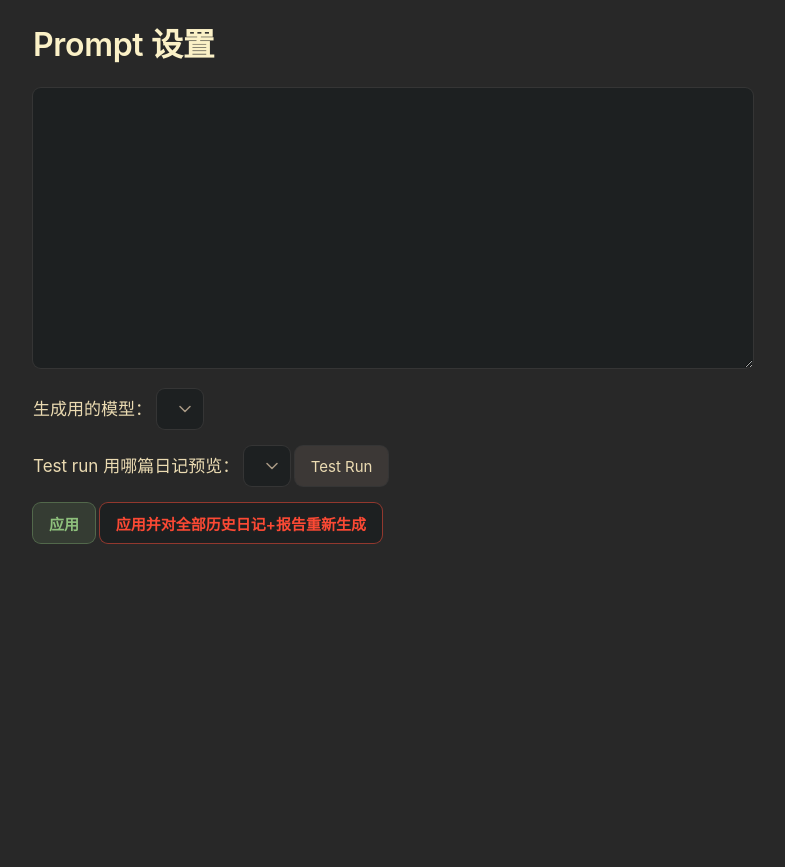
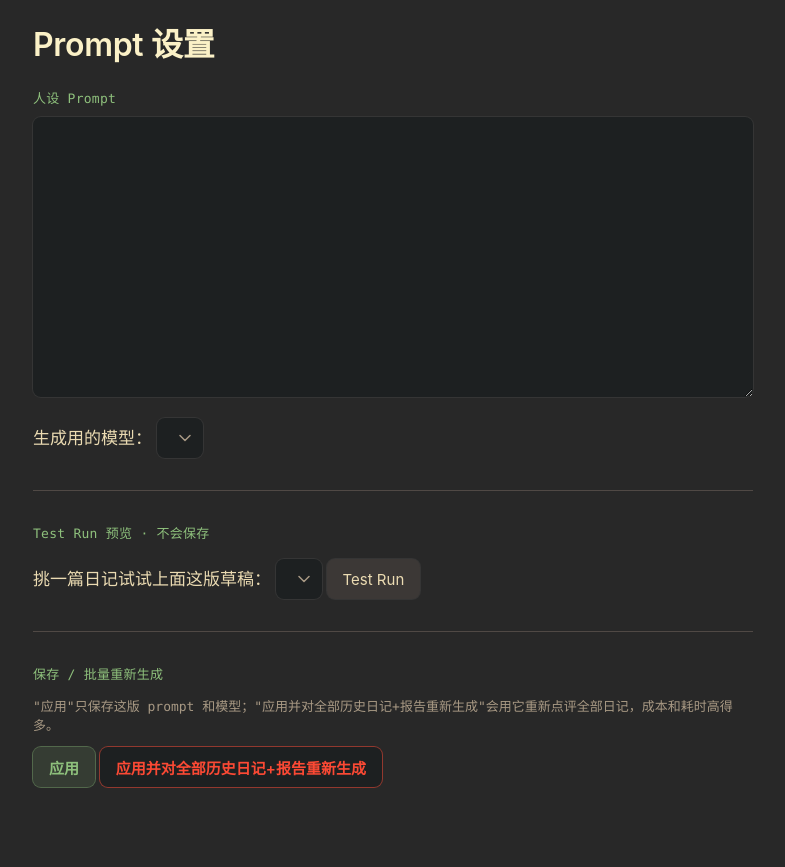
Before and after one commit to sinmentis/unflincher, a Python web app: template src/diary/templates/workshop.html in a window 1280 px wide. Shown: the part 65-932 px from the top of the page, without its empty margins (247-1032 px from the left). Before the commit the page ends 609 px from the top, so only its background shows below. Run offline with Jinja, Linux system fonts and the light colour scheme; the template is opened without the code that fills it, so the values that code supplies are empty.

Commit message:
fix: render real markdown in the workshop test-run preview, fixing its permanent line-break collapse
Root cause (found via reproduction, not guesswork): the workshop test-run
preview is the ONE streaming target that never reloads the page (entry
commentary/chat, general chat, and the report page all call
location.reload() on completion and get a fresh server-rendered pass; test-
run must never persist, so there's no reload to fall back on). Its raw
plaintext newlines only stayed visible via white-space:pre-wrap tied to
data-streaming="1" -- once streaming finished and that attribute was
removed, the CSS reverted to white-space:normal and every paragraph break
the model had written collapsed into one run-on line, permanently (not a
flicker: nothing ever replaced the raw text with real HTML for this route).

Fix: routes/workshop.py now renders the completed text through the exact
same render_ai_markdown() every persisted surface already uses, and sends
it back in the SSE done event's JSON payload. app.js's streamInto() swaps
it into the target via innerHTML the instant the done event is parsed --
strictly before data-streaming is cleared, so there is no frame where
unstyled raw text is visible. This also fixes literal bold markdown markers
showing up in the preview, matching how commentary/chat/report already
render markdown.

Also restructures workshop.html into three labeled sections (persona editor
/ test-run preview / save and batch-regen) with a plain-language note on the
save button's actual blast radius -- the page previously had every control
in one undifferentiated column.

Verified live against the real Copilot-backed LLM (isolated data copy):
paragraph breaks now render as real HTML paragraphs and survive after
streaming ends, across two consecutive test runs.

Co-authored-by: Copilot <223556219+Copilot@users.noreply.github.com>

```diff
--- a/src/diary/static/app.js
+++ b/src/diary/static/app.js
@@ -54,7 +54,27 @@ async function streamInto(url, body, targetEl, onDone) {
       const {ev, data} = parseSseFrame(frame);
       if (ev === "token") targetEl.textContent += data;
       else if (ev === "error") targetEl.insertAdjacentHTML("beforeend", '<span class="stream-err">生成中断</span>');
-      else if (ev === "done") onDone?.(data);
+      else if (ev === "done") {
+        // Persisted surfaces (entry commentary/chat, general chat, report) call
+        // location.reload() from their onDone callback, which replaces this whole element with a
+        // freshly server-rendered one anyway. The workshop test-run preview is the one caller that
+        // never reloads (it must never persist), so it needs its OWN final render pass here: if the
+        // server sent rendered html (see routes/workshop.py), swap it in now, while the target is
+        // still marked data-streaming="1" -- this happens strictly before that attribute is
+        // cleared below, so there is no frame where the raw pre-wrap text is shown without the
+        // benefit of white-space:pre-wrap (which is what previously caused the finished preview to
+        // visually collapse: newlines were only preserved while data-streaming="1" was set, and
+        // nothing ever put the text into real HTML block elements once streaming ended).
+        let payload = {};
+        try {
+          payload = JSON.parse(data);
+        } catch {
+          // Other routes' done payload is the literal string "{}" too, so this never actually
+          // throws in practice; the try/catch only guards against a malformed frame.
+        }
+        if (payload.html) targetEl.innerHTML = payload.html;
+        onDone?.(payload);
+      }
     }
   }
   delete targetEl.dataset.streaming;
--- a/src/diary/static/theme.css
+++ b/src/diary/static/theme.css
@@ -43,6 +43,10 @@ main { max-width: 760px; margin: 0 auto; padding: 24px 20px 80px; }
 .ai-card { background: var(--card); border-left: 3px solid var(--accent); border-radius: var(--radius-md); padding: 18px 22px; margin: 18px 0; line-height: 1.8; }
 .ai-label { font-family: var(--font-mono); font-size: 13px; color: var(--accent); margin-bottom: 10px; letter-spacing: .02em; }
 .chat-msg { line-height: 1.8; margin: 16px 0; }
+/* Groups the workshop page (persona editor / test-run preview / save+regen-all) into clearly
+   separated steps -- previously every control sat in one undifferentiated column. A quiet
+   hairline (the same --border used elsewhere for dividers) is enough; no new visual language. */
+.ws-section + .ws-section { margin-top: 32px; padding-top: 32px; border-top: 1px solid var(--border); }
 
 /* ============================================================================
    Form controls, buttons, focus & streaming feedback — gruvbox dark
--- a/src/diary/templates/workshop.html
+++ b/src/diary/templates/workshop.html
@@ -3,6 +3,9 @@
 {% block nav_workshop %}active{% endblock %}
 {% block content %}
 <h1>Prompt 设置</h1>
+
+<section class="ws-section">
+  <div class="ai-label">人设 Prompt</div>
   <textarea id="prompt-draft" aria-label="Persona prompt 内容" style="width:100%;min-height:280px;padding:10px;font-family:var(--font-mono)">{{ active_prompt }}</textarea>
 
   <p><label for="model-select">生成用的模型：</label>
@@ -10,18 +13,26 @@
       {% for mid, mname in models %}<option value="{{ mid }}"{% if mid == active_model %} selected{% endif %}>{{ mname }}</option>{% endfor %}
     </select>
   </p>
+</section>
 
-<p><label for="test-entry">Test run 用哪篇日记预览：</label>
+<section class="ws-section">
+  <div class="ai-label">Test Run 预览 · 不会保存</div>
+  <p><label for="test-entry">挑一篇日记试试上面这版草稿：</label>
     <select id="test-entry">
       {% for e in entries %}<option value="{{ e.id }}">{{ e.title }}</option>{% endfor %}
     </select>
     <button id="run-test">Test Run</button>
   </p>
   <div class="ai-card" id="preview-stream" style="display:none" aria-live="polite"></div>
+</section>
 
+<section class="ws-section">
+  <div class="ai-label">保存 / 批量重新生成</div>
+  <p class="entry-date">"应用"只保存这版 prompt 和模型；"应用并对全部历史日记+报告重新生成"会用它重新点评全部日记，成本和耗时高得多。</p>
   <button id="apply-btn" class="btn-primary">应用</button>
   <button id="apply-all-btn" class="btn-danger">应用并对全部历史日记+报告重新生成</button>
   <div id="regen-progress-holder"></div>
+</section>
 
 <script src="/static/app.js"></script>
 <script>
```
Also changed, not shown: src/diary/routes/workshop.py (+16 -1 lines), tests/test_routes_workshop.py (+35 -0 lines), tests/test_static_app_js.py (+68 -0 lines). Lines whose indentation alone changed are shown as unchanged.
